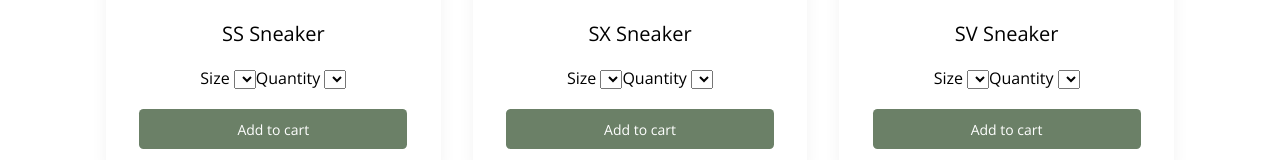
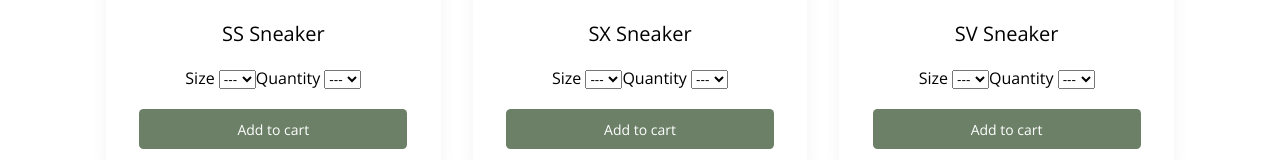
Before and after one commit to carlosmarinho/trustly-challenge, a React (Create React App) app: page / in a window 1280 px wide. Shown: the part 412-572 px from the top of the page. Built offline with nearby package versions, Linux system fonts and the light colour scheme.

Commit message:
feito os botões de navegações e outros

```diff
--- a/src/actions/product.js
+++ b/src/actions/product.js
@@ -1,6 +1,16 @@
 import api from 'api/index';
-import { FETCH_ALL_PRODUCTS, FETCH_PRODUCT } from 'actions/types';
+import { FETCH_ALL_PRODUCTS, FETCH_PRODUCT, SET_PRODUCT_SIZE } from 'actions/types';
 import arProducts from 'json/product';
+
+export const setProductSize = (el) => async dispatch => {
+
+    console.log('elelelllllll: ', el);
+
+    dispatch({
+        type: SET_PRODUCT_SIZE,
+        payload: {teste: 'teste'}
+    })
+}
 
 export const fetchAllProducts = () => async dispatch => {
     // const response = await api.get('/sneakers/index.json');
--- a/src/actions/types.js
+++ b/src/actions/types.js
@@ -1,2 +1,3 @@
 export const FETCH_ALL_PRODUCTS = 'FETCH_ALL_PRODUCTS';
 export const FETCH_PRODUCT = 'FETCH_PRODUCT';
+export const SET_PRODUCT_SIZE = 'SET_PRODUCT_SIZE';
--- a/src/components/common/Product.js
+++ b/src/components/common/Product.js
@@ -1,7 +1,10 @@
 import React from 'react';
 import styled from 'styled-components';
+import { useDispatch, useSelector } from 'react-redux';
 // import { Link } from 'react-router-dom';
 import { ButtonLink } from './ButtonLink'
+import { setProductSize } from 'actions/product';
+
 
 const ProductWrapper = styled.div`
     width: 100%;
@@ -48,16 +51,34 @@ const ProductWrapper = styled.div`
 //     justify-content: center;
 // `
 
-export const Product = ({thumbnailURL, description, value, id, size, qty}) => {
+export const Product = ({
+    thumbnailURL,
+    description,
+    value,
+    id,
+}) => {
+    const arQty = [...Array(10).keys()];
+    const arSize = [38, 39, 40, 41, 42];
+    const { productReducer } = useSelector(state => state)
+    const dispatch = useDispatch();
 
+    console.log("propssssssssssssssa: ", productReducer);
 
     return(
         <ProductWrapper >
             <img src={thumbnailURL} />
             <h3>{description}</h3>
             <div>
-                Size <select />
-                Quantity <select />
+                Size <select
+                    onChange={e=>dispatch(setProductSize(e.target.value))}
+                >
+                    <option>---</option>
+                    {arSize.map(s => <option>{s}</option>)}
+                </select>
+                Quantity <select >
+                    <option>---</option>
+                    {arQty.map(q => <option>{q+1}</option>)}
+                </select>
             </div>
             <div>{value}</div>
             <div class="add-to-cart">
--- a/src/components/common/payment/Checkout.js
+++ b/src/components/common/payment/Checkout.js
@@ -1,6 +1,7 @@
-import React from 'react';
+import React, { useState } from 'react';
 import styled from 'styled-components';
 import { Button } from '../Button';
+import { useSelector } from 'react-redux';
 
 import { CheckoutContent } from './CheckoutContent';
 import { PaymentMethod } from './PaymentMethod';
@@ -122,6 +123,9 @@ const PaymentMethodMobile = styled.div`
 
 
 export const Checkout = (props) => {
+    const [size, setSize] = useState();
+    const [quantity, setQuantity] = useState();
+
     const { price, maxresURL, pageName } = props;
     return(
         <>
--- a/src/components/common/payment/CheckoutContent.js
+++ b/src/components/common/payment/CheckoutContent.js
@@ -106,7 +106,7 @@ const TotalCostMobile = styled.div`
 `
 
 
-export const CheckoutContent = ({ description, id, price, children }) => {
+export const CheckoutContent = ({ color, size, quantity, description, id, price, children }) => {
 
     return(
         <>
@@ -115,7 +115,7 @@ export const CheckoutContent = ({ description, id, price, children }) => {
                 <div class="cart-total">
                     <h3>Cart Total</h3>
                     <h4>{description}</h4>
-                    <p>x 1 Green Size 41</p>
+                    <p>x {quantity ? quantity : '1'} {color} Size {size}</p>
                     <p>Item #{id}</p>
                 </div>
                 <div class="delivery-details">
--- a/src/pages/home.js
+++ b/src/pages/home.js
@@ -35,14 +35,13 @@ const Home = () => {
         dispatch(fetchAllProducts());
     },[])
 
-    console.log("productreducer: ", products);
 
     return(
         <PageLayout pageName="Sneakers">
             <SearchBar />
             <ProductContainer>
                 {products.map(product =>
-                    <div><Product {...product} /></div>
+                    <div key={product.id}><Product {...product} /></div>
                 )}
             </ProductContainer>
         </PageLayout>
```
